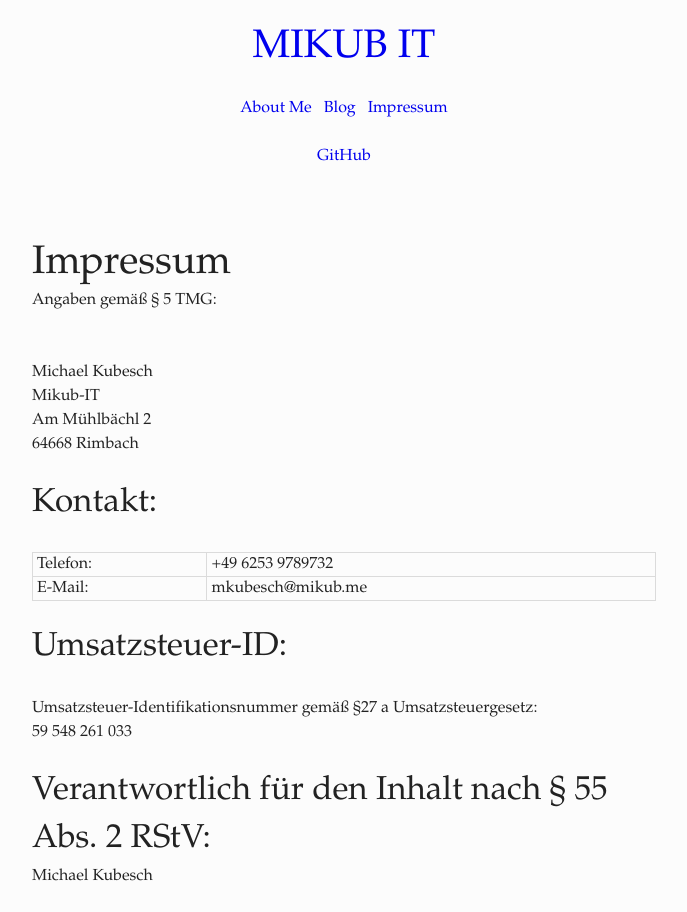
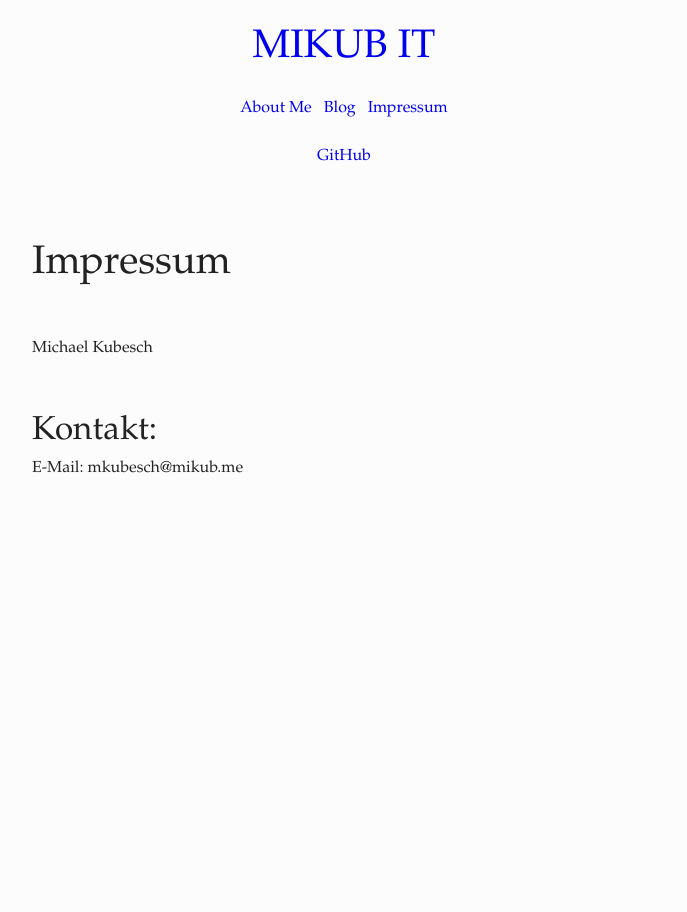
Before and after one commit to M-Kub/myblog, a Django app: template home/templates/home/impressum.html in a window 1280 px wide. Shown: the whole page, without its empty margins (296-983 px from the left). After the commit the page ends 473 px from the top, so only its background shows below. Run offline with Django 3.2, Linux system fonts and the light colour scheme; the template is opened without the code that fills it, so the values that code supplies are empty.

Commit message:
Impre. aktualisiert

```diff
--- a/home/templates/home/impressum.html
+++ b/home/templates/home/impressum.html
@@ -9,38 +9,16 @@
 <body>
 
     <h1>Impressum</h1>
-    Angaben gemäß § 5 TMG:
     <p><br>
         Michael Kubesch<br>
-        Mikub-IT<br>
-        Am Mühlbächl 2<br>
-        64668 Rimbach
         <br>
     <h2>Kontakt:</h2>
-    <table>
-        <tbody>
-            <tr>
-                <td>Telefon:</td>
-                <td>+49 6253 9789732</td>
-            </tr>
-            <tr>
                 <td>E-Mail:</td>
                 <td>mkubesch@mikub.me</td>
             </tr>
         </tbody>
     </table>
 
-    <h2>Umsatzsteuer-ID:</h2>
-    <p>
-        Umsatzsteuer-Identifikationsnummer gemäß §27 a Umsatzsteuergesetz:
-        <br>
-
-        59 548 261 033
-    </p>
-
-    <h2>Verantwortlich für den Inhalt nach § 55 Abs. 2 RStV:</h2>
-
-    Michael Kubesch
     </p>
 </body>
 {% endblock %}
```
